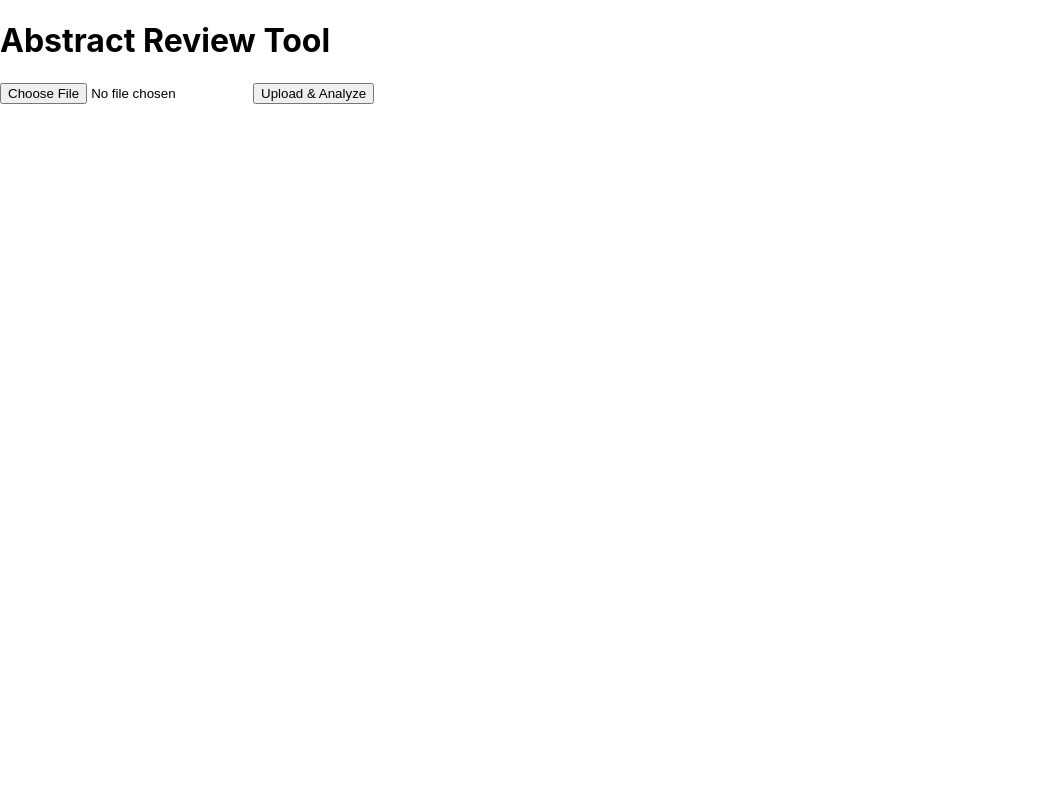
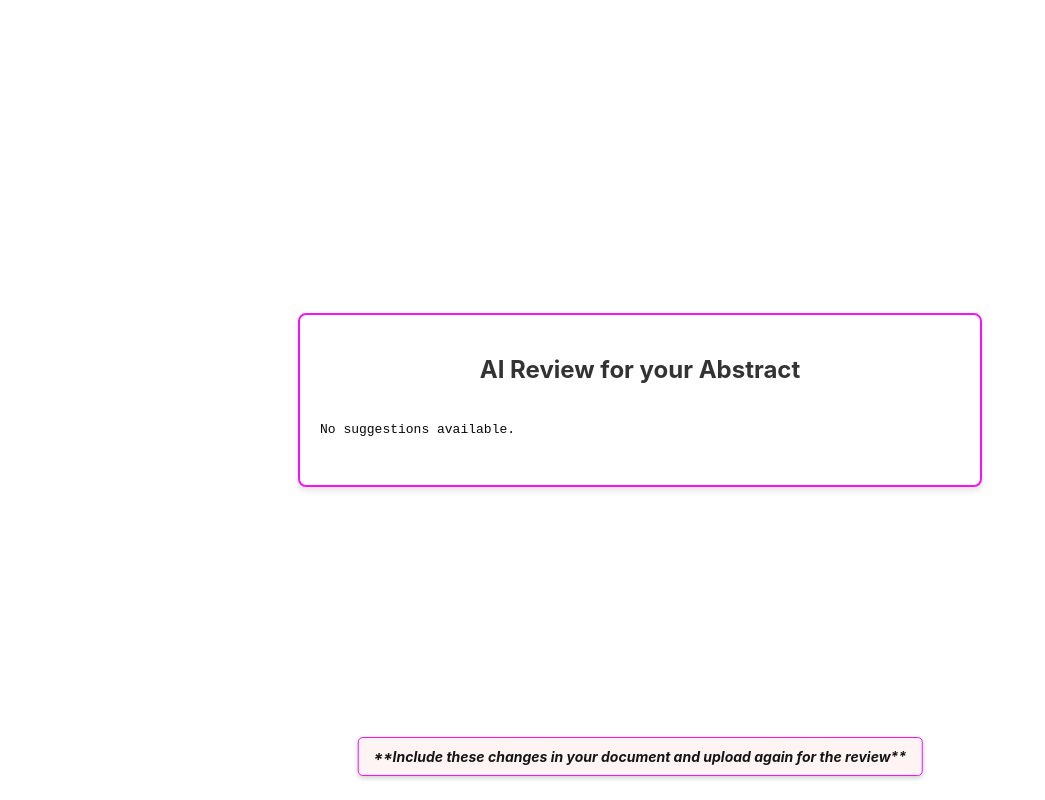
Before and after one commit to sankeerthanajadi/abstractReviewTool, a React (Create React App) app in the folder frontend/: page /tool/suggestions in a window 1280 px wide. Shown: the whole page, without its empty margins (0-1045 px from the left). Built offline with nearby package versions, Linux system fonts and the light colour scheme; a web font is replaced by a local one.

Commit message:
gemini_api tool

```diff
--- a/frontend/src/App.js
+++ b/frontend/src/App.js
@@ -1,8 +1,9 @@
 import React, { useState } from "react";
 import { BrowserRouter as Router, Routes, Route } from "react-router-dom";
-//  import Display from './frontPage/display'; // Your main component
-// import DocUpload from './myProject/doc_upload'; // Your doc_upload component
+ import Display from './frontPage/display'; // Your main component
+//import DocUpload from './myProject/doc_upload'; // Your doc_upload component
 // import Login from './loginPage/RegistrationForm'
+import { SuggestionsProvider } from "./tool/SuggestionsContext";
 
 import FileUpload from './tool/fileUpload';  // Correct path and capitalization
 import Suggestions from './tool/suggestions';
@@ -13,18 +14,22 @@ function App() {
   const [suggestions, setSuggestions] = useState("");
 
   return (
-    // <Router>
-    //   <Routes>
-    //     <Route path="/" element={<Display />} />
-    //     <Route path="/myProject/doc_upload" element={<DocUpload />} />
-    //   </Routes>
-    // </Router>
+    <SuggestionsProvider>
+    <Router>
+      <Routes>
+        <Route path="/" element={<Display />} />
+        {/* <Route path="/myProject/doc_upload" element={<DocUpload />} /> */}
+        <Route path="/tool/fileupload" element={<FileUpload />} />
+        <Route path="/tool/suggestions" element={<Suggestions />} />
+      </Routes>
+    </Router>
+    </SuggestionsProvider>
     // //  <Login/>
-    <div className="app-container">
-      <h1>Abstract Review Tool</h1>
-      <FileUpload setSuggestions={setSuggestions} /> {/* ✅ Capitalized */}
-      {suggestions && <Suggestions suggestions={suggestions} />} {/* ✅ Fixed */}
-    </div>
+    // <div className="app-container">
+    //   <h1>Abstract Review Tool</h1>
+    //   <FileUpload setSuggestions={setSuggestions} /> {/* ✅ Capitalized */}
+    //   {suggestions && <Suggestions suggestions={suggestions} />} {/* ✅ Fixed */}
+    // </div>
   );
 }
 
--- a/frontend/src/frontPage/display.jsx
+++ b/frontend/src/frontPage/display.jsx
@@ -61,8 +61,8 @@ const Display = () => {
         ref={sidebarRef}
         className={`sidebar ${sidebarOpen ? 'open' : ''}`}
       >
-        <p className="sidebarItem" onClick={() => navigateTo("/home")}>Home</p>
-        <p className="sidebarItem" onClick={() => navigateTo("/myProject/doc_upload")}>My Project</p>
+        <p className="sidebarItem" onClick={() => navigateTo("/")}>Home</p>
+        <p className="sidebarItem" onClick={() => navigateTo("/tool/fileUpload")}>My Project</p>
         <p className="sidebarItem" onClick={() => navigateTo("/messages")}>Messages</p>
         <p className="sidebarItem" onClick={() => navigateTo("/info")}>Info About Class</p>
         <p className="sidebarItem" onClick={() => navigateTo("/settings")}>Settings</p>
@@ -112,6 +112,7 @@ const Display = () => {
             >
               <FaCheckCircle className="iconCheck" />
               <h2 className="stepTitle">2. AI Scanning</h2>
+              <FaFileAlt className="iconDocument" />
             </motion.div>
           )}
         </motion.div>
--- a/frontend/src/frontPage/style.css
+++ b/frontend/src/frontPage/style.css
@@ -1,6 +1,6 @@
 /* General Page Styles */
 .page {
-    background-color: white;
+    background-color:  #d0ddd2;
     height: 100vh;
     margin: 0;
     position: relative;
@@ -86,7 +86,7 @@
     align-items: center;
     justify-content: center;
     height: 100%;
-    background-color: #f8f8f8;
+    background-color: #d0ddd2;
     position: relative;
     left: 100px;
   }
@@ -153,3 +153,9 @@
     list-style: none;
     padding: 0;
   }
+
+  .iconDocument{
+    font-size: 200px;
+  color:  #d0ddd2;
+  transition: transform 3s ease-in-out;
+  }
--- /dev/null
+++ b/frontend/src/tool/SuggestionsContext.js
@@ -0,0 +1,15 @@
+import { createContext, useState } from "react";
+
+export const SuggestionsContext = createContext();
+
+export function SuggestionsProvider({ children }) {
+  const [suggestions, setSuggestions] = useState("");
+
+  return (
+    <>
+    <SuggestionsContext.Provider value={{ suggestions, setSuggestions }}>
+      {children}
+    </SuggestionsContext.Provider>
+    </>
+  );
+}
--- /dev/null
+++ b/frontend/src/tool/file.css
@@ -0,0 +1,58 @@
+
+.upload-container {
+  display: flex;
+  flex-direction: column;
+  align-items: center;
+  justify-content: center;
+  gap: 10px;
+  padding: 80px;
+  background-color: #ffffff;
+  border: 1px solid #ddd;
+  border-radius: 8px;
+  width: 300px;
+  margin: auto;
+  box-shadow: 0 4px 6px rgba(0, 0, 0, 0.1);
+  border: 2px #FF10F0 solid;
+  position: absolute;
+  top: 30%;
+    left: 33%;
+}
+
+.file-input {
+  padding: 10px;
+  border: 1px solid #ccc;
+  border-radius: 4px;
+  cursor: pointer;
+  border: 2px #FF10F0 solid;
+}
+
+.upload-button {
+  padding: 10px 15px;
+  /* background-color: #007bff; */
+  color: rgb(14, 14, 14);
+  border-radius: 5px;
+  cursor: pointer;
+  transition: background 0.3s ease;
+  border: 2px #FF10F0 solid;
+}
+
+.upload-button:hover {
+  background-color: #FF10F0;
+}
+
+.loading-message {
+    margin-top: 10px;
+    font-size: 16px;
+    font-weight: bold;
+    color: #FF10F0;
+    animation: fadeInOut 1.5s infinite alternate;
+  }
+
+  @keyframes fadeInOut {
+    from {
+      opacity: 0.5;
+    }
+    to {
+      opacity: 1;
+    }
+  }
--- a/frontend/src/tool/fileUpload.jsx
+++ b/frontend/src/tool/fileUpload.jsx
@@ -1,8 +1,15 @@
 import React, { useState } from "react";
+import { useNavigate } from "react-router-dom";
 import axios from "axios";
+import { useContext } from "react";
+import "./file.css";
+import { SuggestionsContext } from "./SuggestionsContext";
 
-function FileUpload({ setSuggestions }) {
+function FileUpload() {
+  const { setSuggestions } = useContext(SuggestionsContext);
   const [file, setFile] = useState(null);
+  const navigate = useNavigate(); // Initialize navigate function
+  const [isLoading, setIsLoading] = useState(false);
 
   const handleFileChange = (e) => {
     setFile(e.target.files[0]);
@@ -14,6 +21,8 @@ function FileUpload({ setSuggestions }) {
       return;
     }
 
+    setIsLoading(true);
+
     const formData = new FormData();
     formData.append("file", file);
 
@@ -22,17 +31,40 @@ function FileUpload({ setSuggestions }) {
         headers: { "Content-Type": "multipart/form-data" },
       });
 
-      setSuggestions(response.data.suggestions);
+      console.log("Server Response:", response.data); // Debugging line
+      if (response.data.suggestions) {
+        setSuggestions(response.data.suggestions);
+        navigate("/tool/suggestions");  // Redirect to suggestions page
+      } else {
+        alert("No suggestions received. Check backend processing.");
+      }
     } catch (error) {
       console.error("Error uploading file:", error);
-      alert("Failed to process file.");
+      alert(`Upload failed: ${error.response?.data?.error || error.message}`);
+    }finally {
+      setIsLoading(false); // Hide loading message after processing
     }
   };
 
   return (
-    <div>
-      <input type="file" accept=".pdf,.docx" onChange={handleFileChange} />
-      <button onClick={handleUpload}>Upload & Analyze</button>
+    <div className="upload-container">
+      <input
+        type="file"
+        accept=".pdf,.docx"
+        onChange={handleFileChange}
+        className="file-input"
+        disabled={isLoading}
+      />
+      <button
+        onClick={handleUpload}
+        className="upload-button"
+        disabled={isLoading}
+      >
+       {isLoading ? "Scanning..." : "Upload & Analyze"}
+      </button>
+
+      {isLoading && <p className="loading-message">AI is scanning your document...</p>}
+
     </div>
   );
 }
--- /dev/null
+++ b/frontend/src/tool/suggest.css
@@ -0,0 +1,62 @@
+.suggestions-box {
+    display: flex;
+    flex-direction: column;
+    align-items: center;
+    justify-content: center;
+    background-color: #ffffff;
+    padding: 20px;
+    border-radius: 8px;
+    width: 50%; /* Adjust width as needed */
+    min-height: 100px;
+    max-height: 80vh;
+    margin: auto;
+    box-shadow: 0 4px 6px rgba(0, 0, 0, 0.1);
+    border: 2px #FF10F0 solid;
+
+    /* Centering the box */
+    position: absolute;
+    top: 50%;
+    left: 50%;
+    transform: translate(-50%, -50%);
+    overflow: hidden; /* Hide any overflowing content */
+}
+
+.suggestions-title {
+    font-size: 1.5rem;
+    color: #333;
+    font-weight: bold;
+    margin-bottom: 10px;
+    text-align: center;
+}
+
+.suggestions-content {
+    background-color: #fff;
+    padding: 15px;
+    /* border: 1px solid #ffffff; */
+    border-radius: 4px;
+    width: 100%;
+    max-height: 60vh;
+    overflow-y: auto;
+    font-family: monospace;
+    color: #070707;
+    white-space: pre-wrap; /* Ensures text wraps properly */
+    word-wrap: break-word; /* Breaks long words to prevent overflow */
+    text-align: left; /* Aligns text properly inside */
+}
+.again {
+    position: fixed;
+    bottom: 10px;
+    left: 50%;
+    transform: translateX(-50%);
+    font-size: 14px;
+    font-weight: bold;
+    font-style: italic;
+    color: #161516;
+    background-color: #fff4f4;
+    padding: 10px 15px;
+    border-radius: 5px;
+    border: 1px solid #FF10F0;
+    text-align: center;
+    width: fit-content;
+    box-shadow: 0 2px 5px rgba(0, 0, 0, 0.2);
+  }
--- a/frontend/src/tool/suggestions.jsx
+++ b/frontend/src/tool/suggestions.jsx
@@ -1,11 +1,38 @@
-import React from "react";
+// import React from "react";
+// import { useContext } from "react";
 
-function Suggestions({ suggestions }) {
+// import { SuggestionsContext } from "./SuggestionsContext";
+// function Suggestions({ suggestions }) {
+//   const { suggestions } = useContext(SuggestionsContext);
+//   return (
+//     <div className="suggestions-box">
+//       <h2>AI Suggestions</h2>
+//       {/* <pre>{suggestions}</pre> */}
+//       <pre>{suggestions || "No suggestions available."}</pre>
+//     </div>
+//   );
+// }
+
+// export default Suggestions;
+
+
+import React, { useContext } from "react";
+import { SuggestionsContext } from "./SuggestionsContext";
+import './suggest.css'
+
+function Suggestions({ suggestions: propSuggestions }) {
+  const { suggestions: contextSuggestions } = useContext(SuggestionsContext);
+
   return (
+    <>
     <div className="suggestions-box">
-      <h2>AI Suggestions</h2>
-      <pre>{suggestions}</pre>
+      <h2 className="suggestions-title">AI Review for your Abstract</h2>
+      <div className="suggestions-content">
+    <pre>{propSuggestions || contextSuggestions || "No suggestions available."}</pre>
+  </div>
     </div>
+    <p className="again">**Include these changes in your document and upload again for the review**</p>
+    </>
   );
 }
 
```
Also changed, not shown: frontend/src/myProject/doc.css (deleted, +0 -72 lines), frontend/src/myProject/doc_upload.jsx (deleted, +0 -50 lines).
